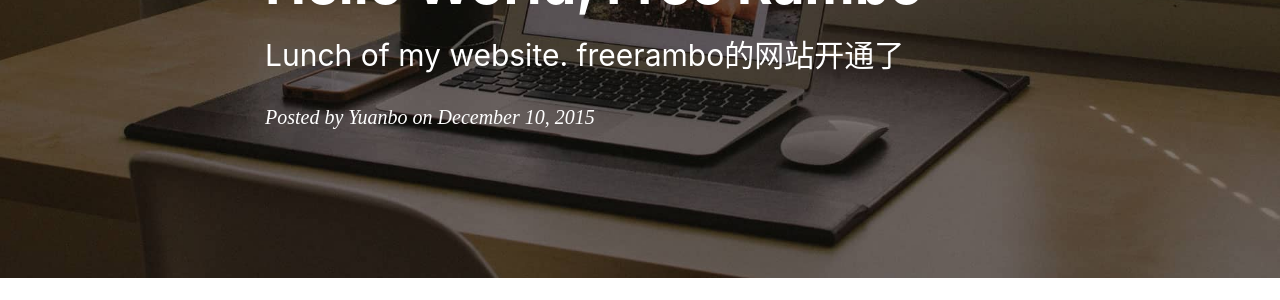
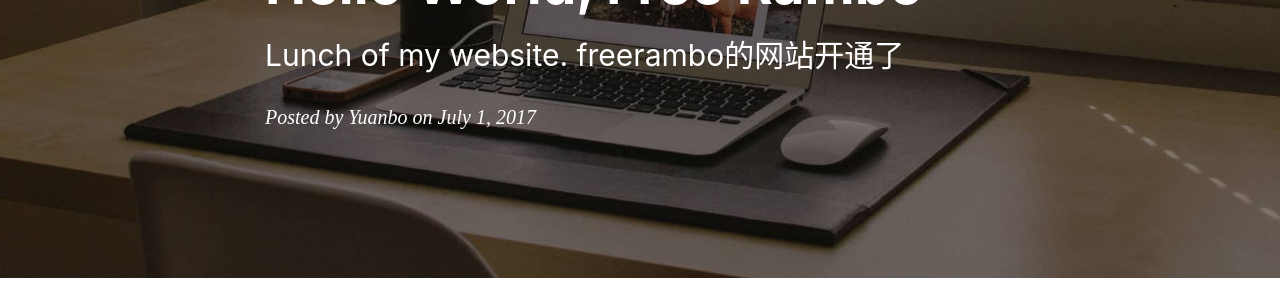
Before and after one commit to freerambo/freerambo.github.io, a Jekyll site: the page built from _posts/2017-07-01-lunch-of-rambo-blog.markdown, in a window 1280 px wide. Shown: the part 245-545 px from the top of the page. Built offline with Jekyll 4.4.1, drawn with Linux system fonts in a browser that asks for light colours; nearby versions of some CDN libraries; comment, search, counter and statistics services are not loaded.

Commit message:
update the datetime

```diff
--- a/_posts/2017-07-01-lunch-of-rambo-blog.markdown
+++ b/_posts/2017-07-01-lunch-of-rambo-blog.markdown
@@ -2,7 +2,7 @@
 layout:     post
 title:      "Hello World, Free Rambo"
 subtitle:   "Lunch of my website. freerambo的网站开通了"
-date:       2015-12-10 02:22:00
+date:       2017-07-01 16:21:00
 author:     "Yuanbo"
 header-img: "img/home-bg-o.jpg"
 tags:
```
